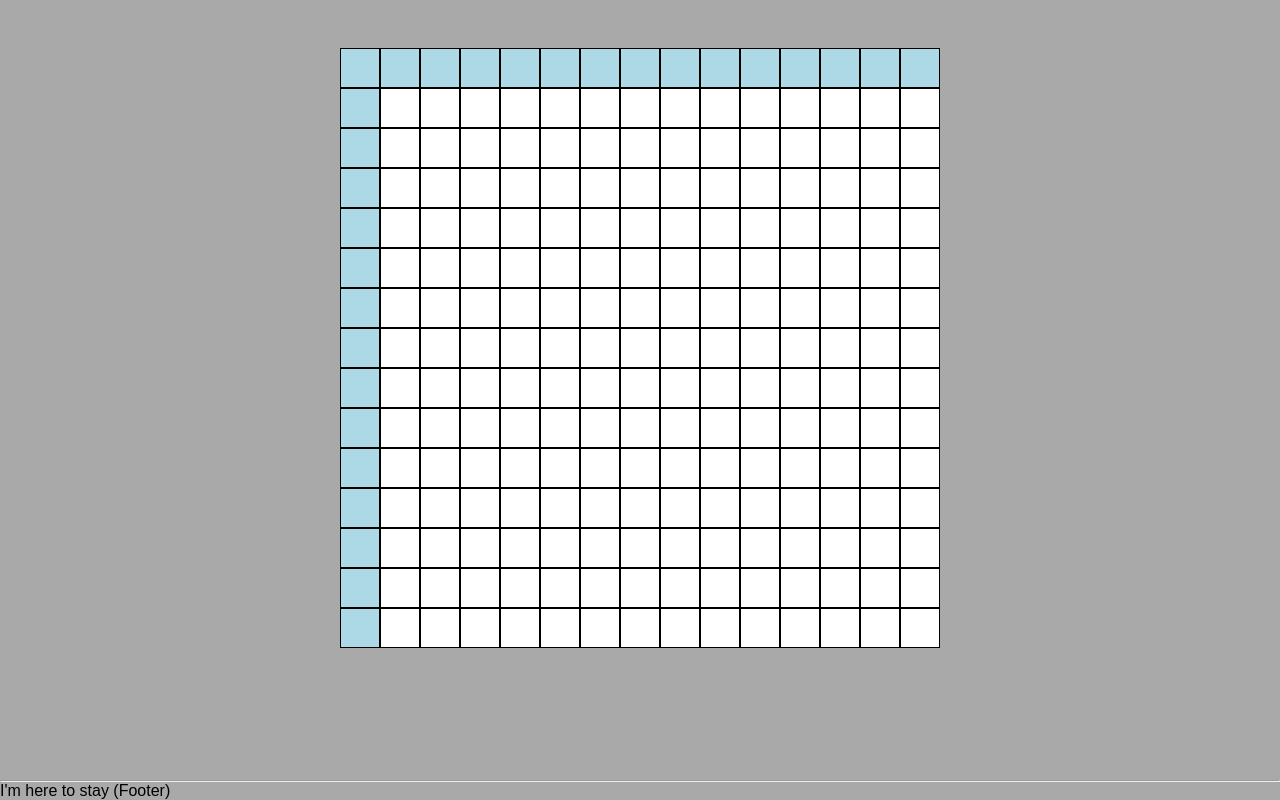
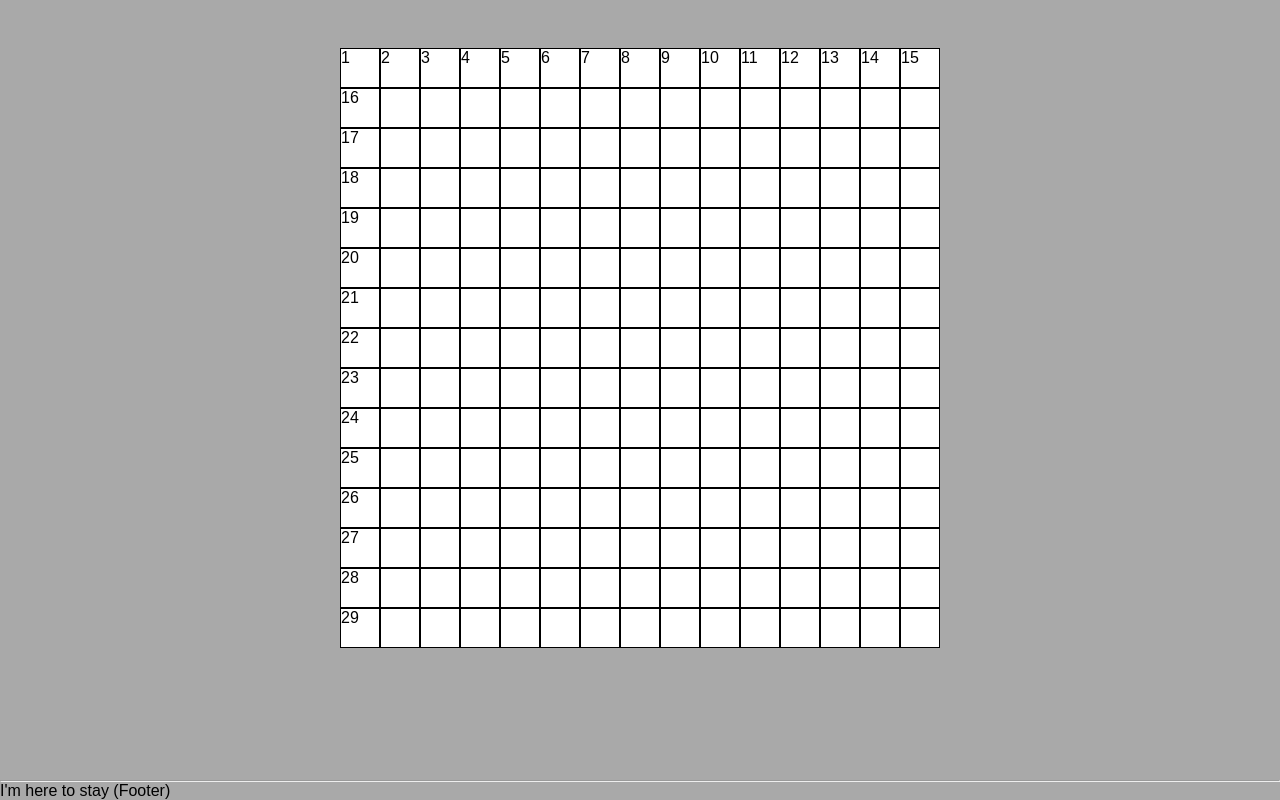
Before and after one commit to jackherizsmith/xword, a Next.js app: page / in a window 1280 px wide. Built offline with nearby package versions, Linux system fonts and the light colour scheme.

Commit message:
print order of words

```diff
--- a/components/Crossword.tsx
+++ b/components/Crossword.tsx
@@ -15,9 +15,10 @@ const GRID = 15;
 
 type Word = {
   direction: 'across' | 'down';
-  start: {column: number; row: number};
+  order: number;
   length: number;
   letters: string[];
+  start: {column: number; row: number};
   valid: boolean;
 };
 
@@ -37,22 +38,23 @@ const Crossword = () => {
   const [words, setWords] = useState<Word[]>([]);
 
   const discoverWords = (squares, direction: Word['direction'], index: number): Word[] => {
-    const downSquares: (string | null)[] = Object.values(squares);
-    return downSquares.reduce((words: Word[], square, i) => {
-      if (typeof square === 'string' && [undefined, null].includes(downSquares[i - 1])) {
-        const nextNull = downSquares.indexOf(null, i);
-        const word = downSquares.slice(i, nextNull > 0 ? nextNull : downSquares.length);
+    const directionSquares: (string | null)[] = Object.values(squares);
+    return directionSquares.reduce((words: Word[], square, i) => {
+      if (typeof square === 'string' && [undefined, null].includes(directionSquares[i - 1])) {
+        const nextNull = directionSquares.indexOf(null, i);
+        const word = directionSquares.slice(i, nextNull > 0 ? nextNull : directionSquares.length);
         if (word.length < 3) {
           return words;
         }
         return [
           ...words,
           {
+            direction,
+            length: word.length,
+            letters: word,
+            order: 0,
             start: direction == 'across' ? {row: index, column: i} : {row: i, column: index},
-            length: word.length,
-            direction,
             valid: word.length > 2,
-            letters: word,
           },
         ];
       } else {
@@ -66,7 +68,18 @@ const Crossword = () => {
     const across = Object.keys(grid).map((row) => Object.keys(grid[row]).map((col) => grid[col][row]));
     const downWords: Word[] = down.flatMap((squares, i) => discoverWords(squares, 'down', i));
     const acrossWords: Word[] = across.flatMap((squares, i) => discoverWords(squares, 'across', i));
-    setWords([...acrossWords, ...downWords]);
+    let order = 0;
+    const sortedWords = [...acrossWords, ...downWords].sort(
+      (a, b) => a.start.row * GRID + a.start.column - (b.start.row * GRID + b.start.column),
+    );
+    const orderedWords = sortedWords.map((word, i, arr) => {
+      const firstInstance = arr.findIndex(({start: {row: firstRow, column: firstColumn}}) => {
+        return firstRow === word.start.row && firstColumn === word.start.column;
+      });
+      if (firstInstance === i) order += 1;
+      return {...word, order};
+    });
+    setWords(orderedWords);
   }, [grid]);
 
   const toggleSquare = (row: number, column: number) => {
@@ -89,21 +102,25 @@ const Crossword = () => {
     if (grid[column][row] === null) {
       return 'black';
     }
-    if (words.find((word) => word.start.row === row && word.start.column === column)) {
-      return 'lightblue';
-    }
     return 'white';
   };
+
+  if (!words.length) {
+    return null;
+  }
 
   return (
     <S.Grid>
       {Object.keys(grid).map((column, i) => (
         <S.Row key={i}>
-          {Object.keys(grid[column]).map((row, j) => (
-            <div onClick={() => toggleSquare(+row, +column)} key={`${i}-${j}`}>
-              <Square colour={getColour(+row, +column)} />
-            </div>
-          ))}
+          {Object.keys(grid[column]).map((row, j) => {
+            const thisWord = words.find(({start}) => start.row === +row && start.column === +column);
+            return (
+              <div onClick={() => toggleSquare(+row, +column)} key={`${i}-${j}`}>
+                <Square colour={getColour(+row, +column)} order={thisWord?.order} />
+              </div>
+            );
+          })}
         </S.Row>
       ))}
     </S.Grid>
--- a/components/Square.tsx
+++ b/components/Square.tsx
@@ -1,8 +1,9 @@
-import styled from 'styled-components';
+import styled, {css} from 'styled-components';
 
 namespace S {
   type BoxProps = {
     colour: Colour;
+    order?: number;
   };
 
   export const Box = styled.div<BoxProps>`
@@ -12,8 +13,19 @@ namespace S {
     display: flex;
     justify-content: center;
     height: 40px;
+    position: relative;
     text-transform: capitalize;
     width: 40px;
+    ${({order}) =>
+      order > 0 &&
+      css`
+        :after {
+          content: '${order}';
+          position: absolute;
+          top: 0;
+          left: 0;
+        }
+      `}
   `;
 }
 
@@ -22,10 +34,15 @@ export type Colour = 'red' | 'black' | 'white' | 'lightblue';
 type SquareProps = {
   colour?: Colour;
   letter?: string;
+  order?: number;
 };
 
-const Square = ({colour = 'white', letter}: SquareProps) => {
-  return <S.Box colour={colour}>{letter}</S.Box>;
+const Square = ({colour = 'white', letter, order}: SquareProps) => {
+  return (
+    <S.Box colour={colour} order={order}>
+      {letter}
+    </S.Box>
+  );
 };
 
 export default Square;
```
